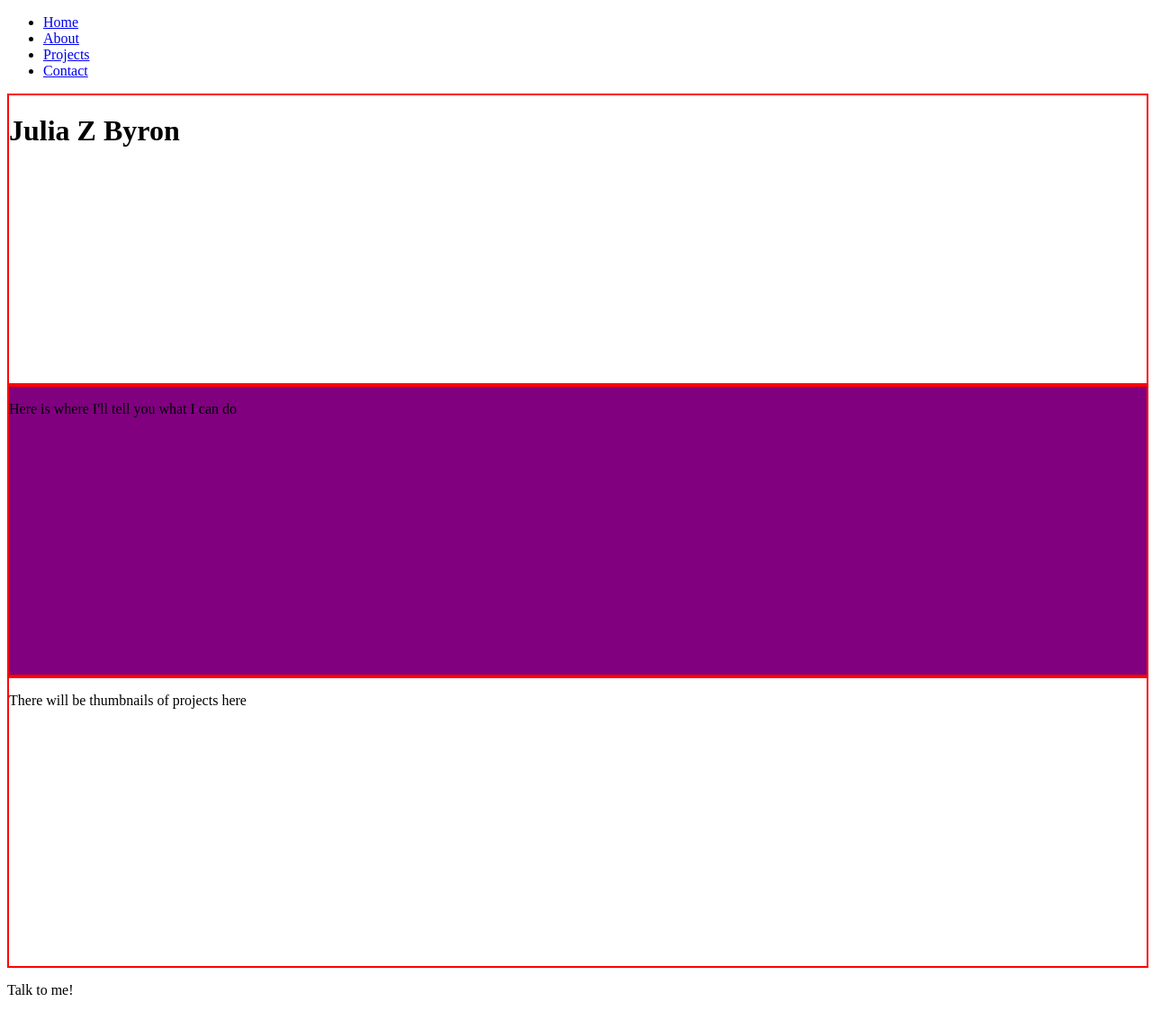
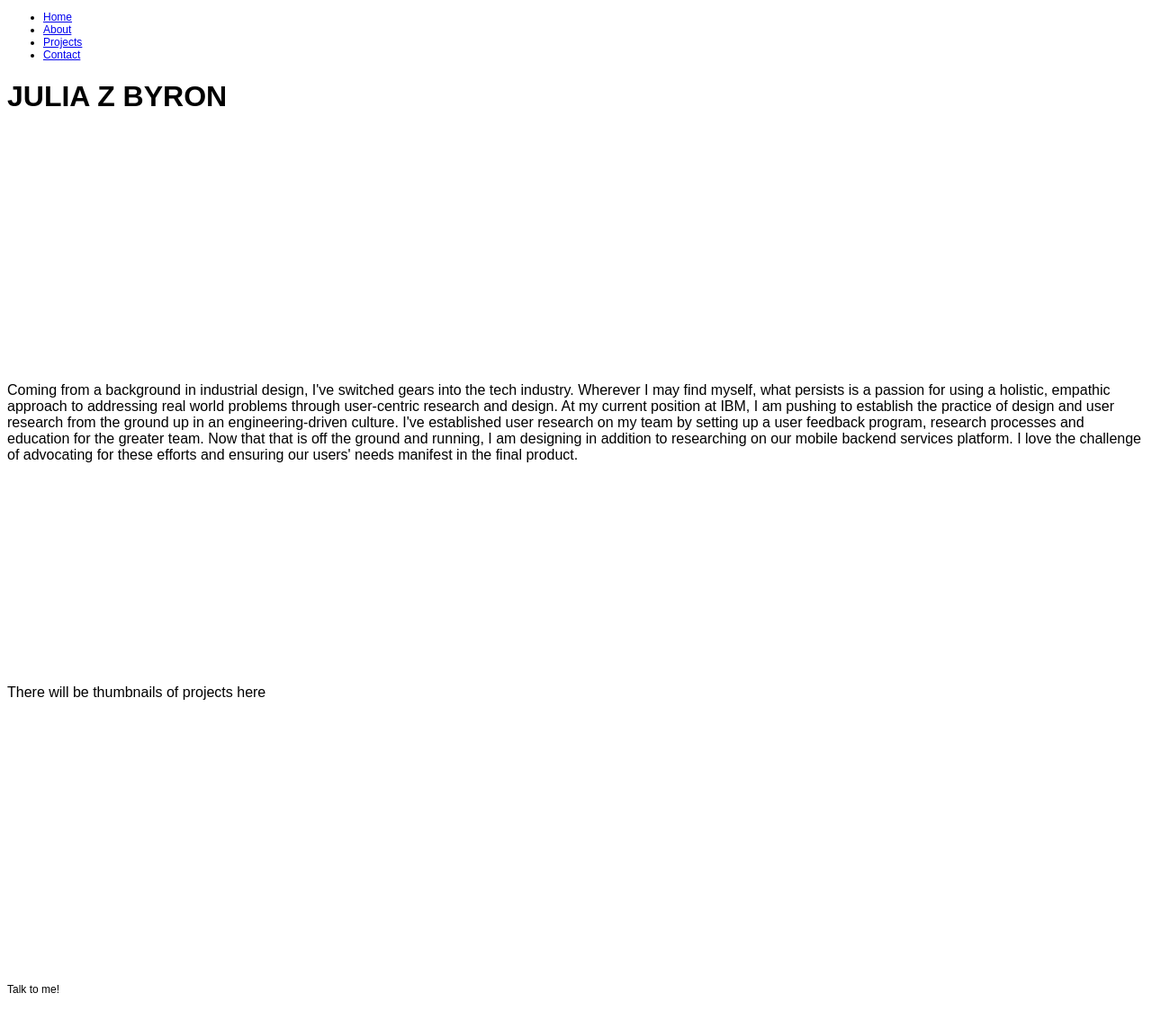
Before and after one commit to juliazbyron/juliazbyron.github.io, a plain HTML site: page index.html in a window 1280 px wide. Shown: the whole page at 90% size. Drawn offline with Linux system fonts and the light colour scheme.

Commit message:
changed typography & background

```diff
--- a/css/styles.css
+++ b/css/styles.css
@@ -5,9 +5,32 @@ body {
 .container {
 	width: 100%;
 	height: 20em;
-	border: 2px solid red;
+	font-family: "jaf-bernina-sans",sans-serif;
+	font-style: normal;
+	font-weight: 400;
 }
 
 #about {
-	background: purple;
+	background: white;
 }
+
+title {
+	font-family: "jaf-bernina-sans",sans-serif;
+	font-style: normal;
+	font-weight: 700;
+	font-size: 200px;
+}
+
+.header {
+	font-family: "jaf-bernina-sans",sans-serif;
+	font-style: normal;
+	font-weight: 400;
+	font-size: 12px;
+}
+
+#contact {
+	font-family: "jaf-bernina-sans",sans-serif;
+	font-style: normal;
+	font-weight: 400;
+	font-size: 12px;
+}
--- a/index.html
+++ b/index.html
@@ -3,6 +3,8 @@
 <head>
     <title>Julia Z Byron</title>
     <link rel="stylesheet" href="css/styles.css">
+    <script src="//use.typekit.net/vcq4jnt.js"></script>
+	<script>try{Typekit.load();}catch(e){}</script>
 </head>
 
 <body>
@@ -25,12 +27,14 @@
 
 	<div id="home" class="container">
 
-	    <h1>Julia Z Byron</h1>
+	    <h1>JULIA Z BYRON</h1>
 
 	</div>
 
 	<div id ="about" class="container">
-		<p>Here is where I'll tell you what I can do</p>
+		<p>Coming from a background in industrial design, I've switched gears into the tech industry. Wherever I may find myself, what persists is a passion for using a holistic, empathic approach to addressing real world problems through user-centric research and design.
+
+		At my current position at IBM, I am pushing to establish the practice of design and user research from the ground up in an engineering-driven culture. I've established user research on my team by setting up a user feedback program, research processes and education for the greater team. Now that that is off the ground and running, I am designing in addition to  researching on our mobile backend services platform. I love the challenge of advocating for these efforts and ensuring our users' needs manifest in the final product.</p>
 	</div>
 
 	<div id="projects" class="container">
```
Also changed, not shown: 1 other file.
